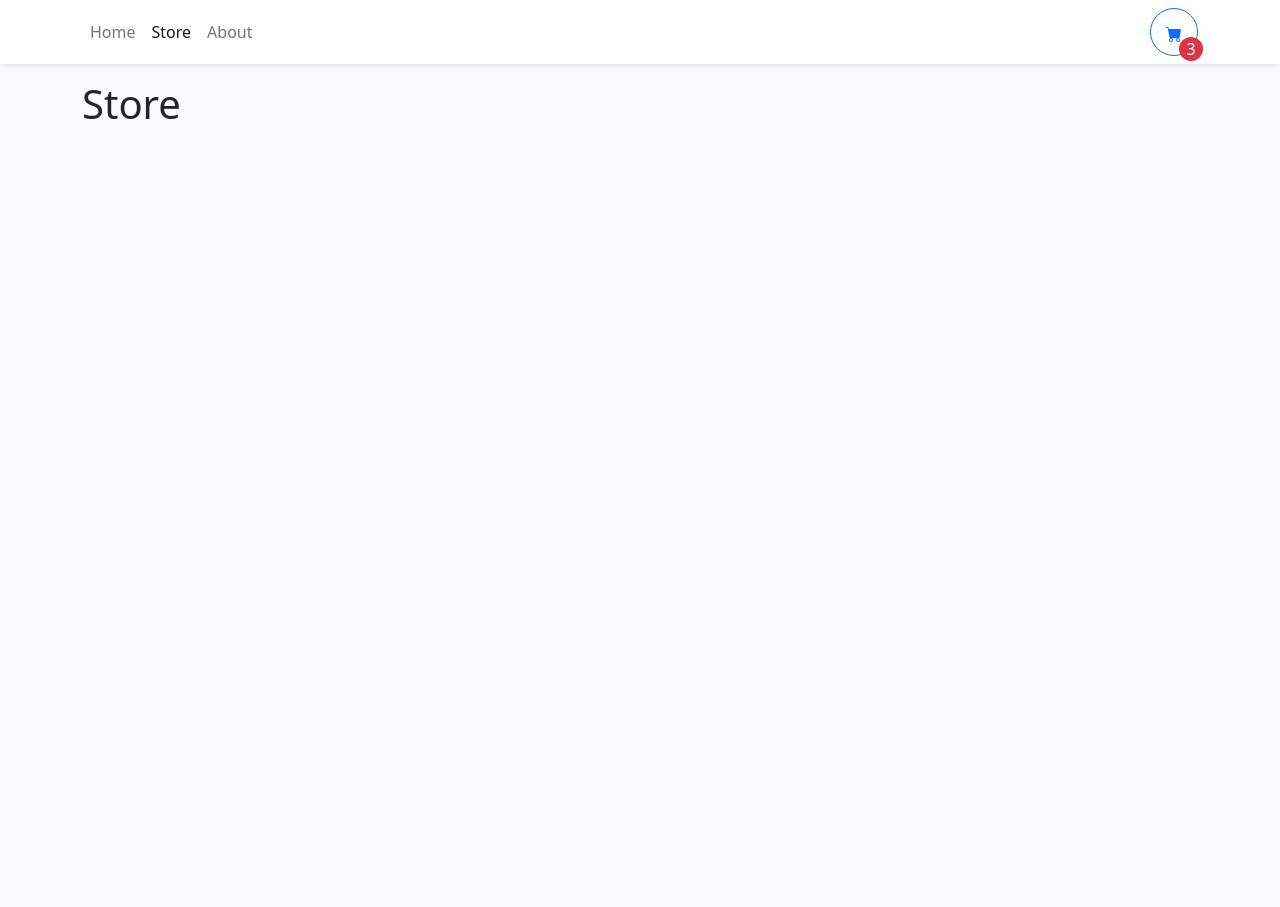
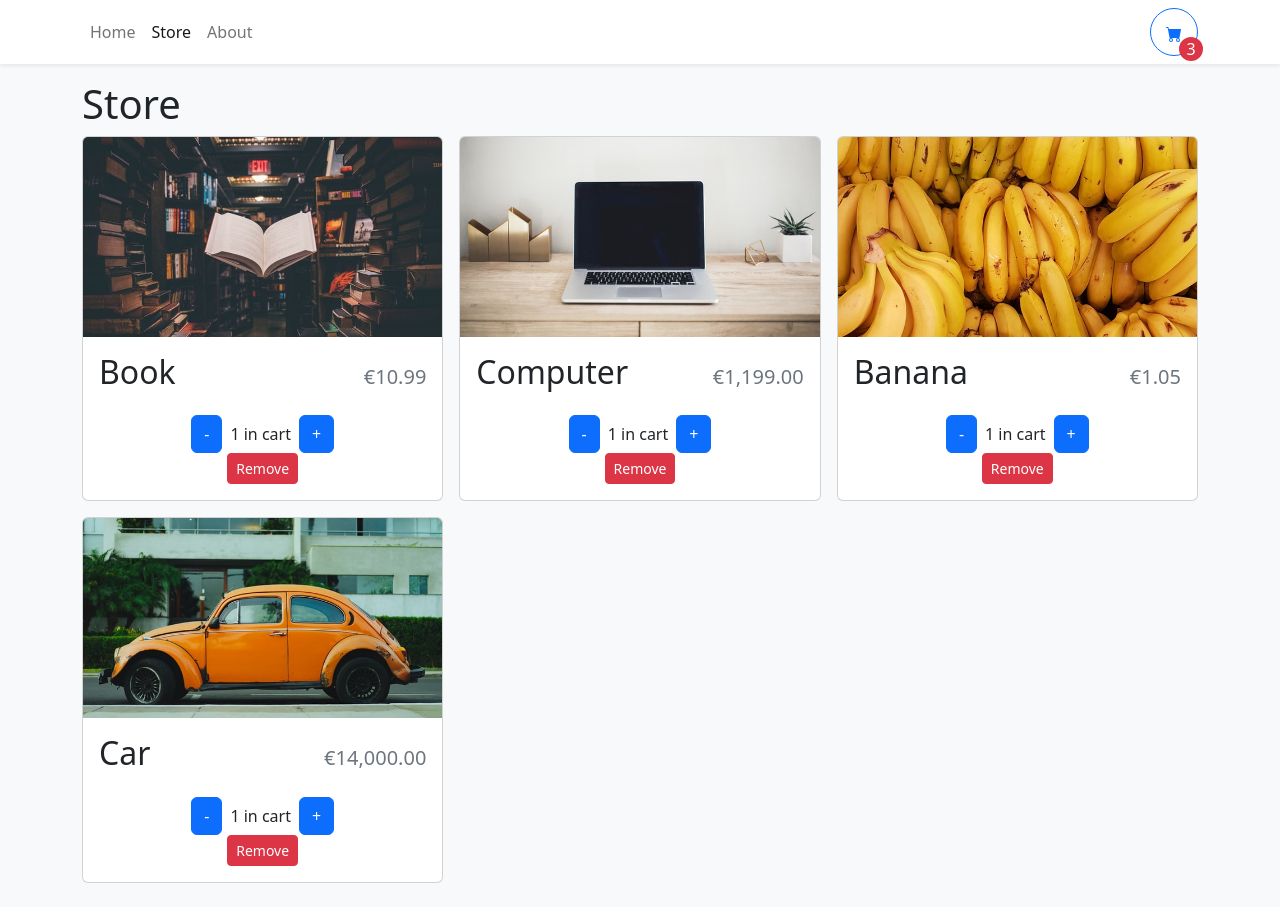
Before and after one commit to susizhang/React-ts-Shopping-Cart, a React (Vite) app: page /store in a window 1280 px wide. Before the commit the page ends 800 px from the top, so only its background shows below. Built offline with nearby package versions, Linux system fonts and the light colour scheme.

Commit message:
Adding StoreItem Component

```diff
--- /dev/null
+++ b/src/components/StoreItem.tsx
@@ -0,0 +1,48 @@
+import { Button, Card } from "react-bootstrap";
+import { formatCurrency } from "../utilities/formatCurrency";
+type StoreItemProps = {
+  id: number;
+  name: string;
+  price: number;
+  imgUrl: string;
+};
+export const StoreItem = ({ id, name, price, imgUrl }: StoreItemProps) => {
+  const quantity = 1;
+  return (
+    <Card className="h-100">
+      <Card.Img
+        variant="top"
+        src={imgUrl}
+        height="200px"
+        style={{ objectFit: "cover" }}
+      />
+      <Card.Body className="d-flex flex-column">
+        <Card.Title className="d-flex justify-content-between align-items-baseline mb-4">
+          <span className="fs-2">{name}</span>
+          <span className="ms-2 text-muted">{formatCurrency(price)}</span>
+        </Card.Title>
+        <div className="mt-auto">
+          {quantity === 0 ? (
+            <Button className="w-100">+ Add To Cart</Button>
+          ) : (
+            <div className="d-flex align-items-center flex-column">
+              <div
+                className="d-flex align-items-center justify-content-center"
+                style={{ gap: ".5rem" }}
+              >
+                <Button>-</Button>
+                <div>
+                  <span>{quantity} in cart</span>
+                </div>
+                <Button>+</Button>
+              </div>
+              <Button variant="danger" size="sm">
+                Remove
+              </Button>
+            </div>
+          )}
+        </div>
+      </Card.Body>
+    </Card>
+  );
+};
--- /dev/null
+++ b/src/data/items.json
@@ -0,0 +1,26 @@
+[
+  {
+    "id": 1,
+    "name": "Book",
+    "price": 10.99,
+    "imgUrl": "/imgs/book.jpg"
+  },
+  {
+    "id": 2,
+    "name": "Computer",
+    "price": 1199,
+    "imgUrl": "/imgs/computer.jpg"
+  },
+  {
+    "id": 3,
+    "name": "Banana",
+    "price": 1.05,
+    "imgUrl": "/imgs/banana.jpg"
+  },
+  {
+    "id": 4,
+    "name": "Car",
+    "price": 14000,
+    "imgUrl": "/imgs/car.jpg"
+  }
+]
--- a/src/pages/Store.tsx
+++ b/src/pages/Store.tsx
@@ -1,3 +1,18 @@
+import { Col, Row } from "react-bootstrap";
+import { StoreItem } from "../components/StoreItem";
+import storeItems from "../data/items.json";
+
 export const Store = () => {
-  return <h1>Store</h1>;
+  return (
+    <>
+      <h1>Store</h1>
+      <Row md={2} xs={1} lg={3} className="g-3">
+        {storeItems.map((item) => (
+          <Col key={item.id}>
+            <StoreItem {...item} />
+          </Col>
+        ))}
+      </Row>
+    </>
+  );
 };
--- /dev/null
+++ b/src/utilities/formatCurrency.ts
@@ -0,0 +1,8 @@
+const CURRENCY_FORMATTER = new Intl.NumberFormat(undefined, {
+  currency: "EUR",
+  style: "currency",
+});
+
+export function formatCurrency(number: number) {
+  return CURRENCY_FORMATTER.format(number);
+}
```
